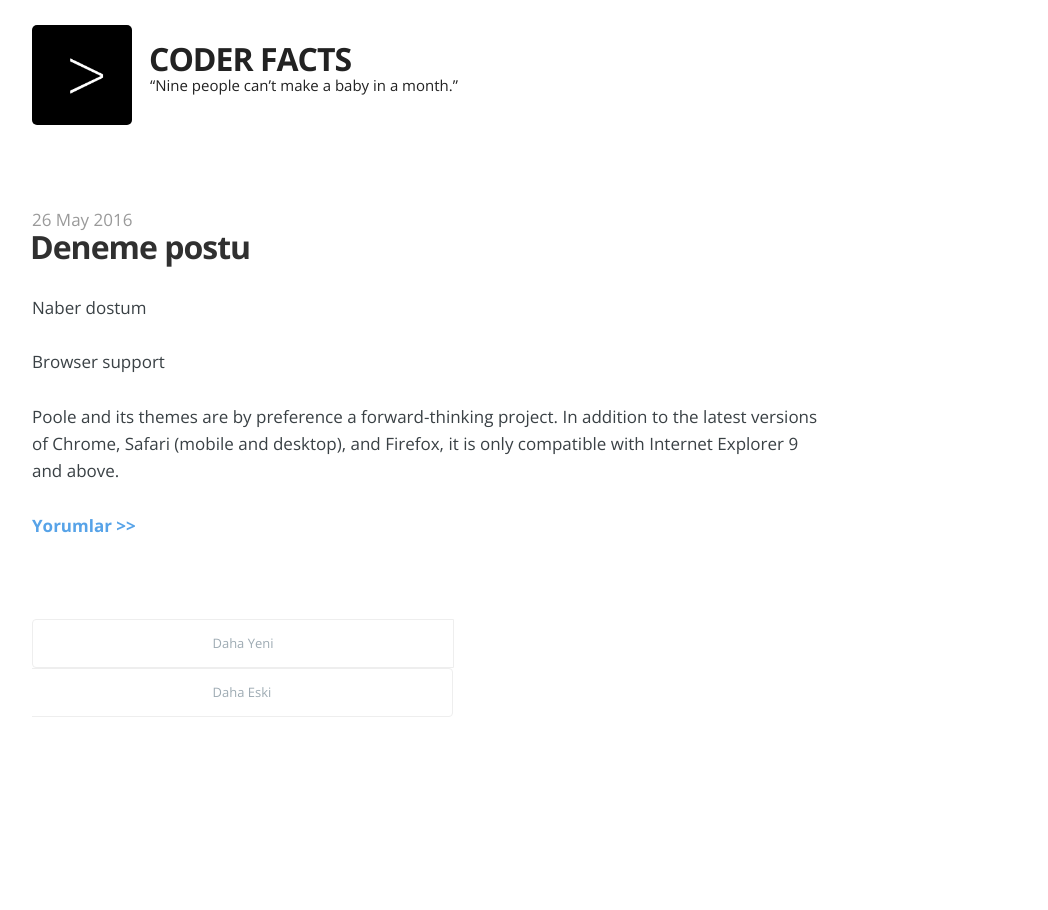
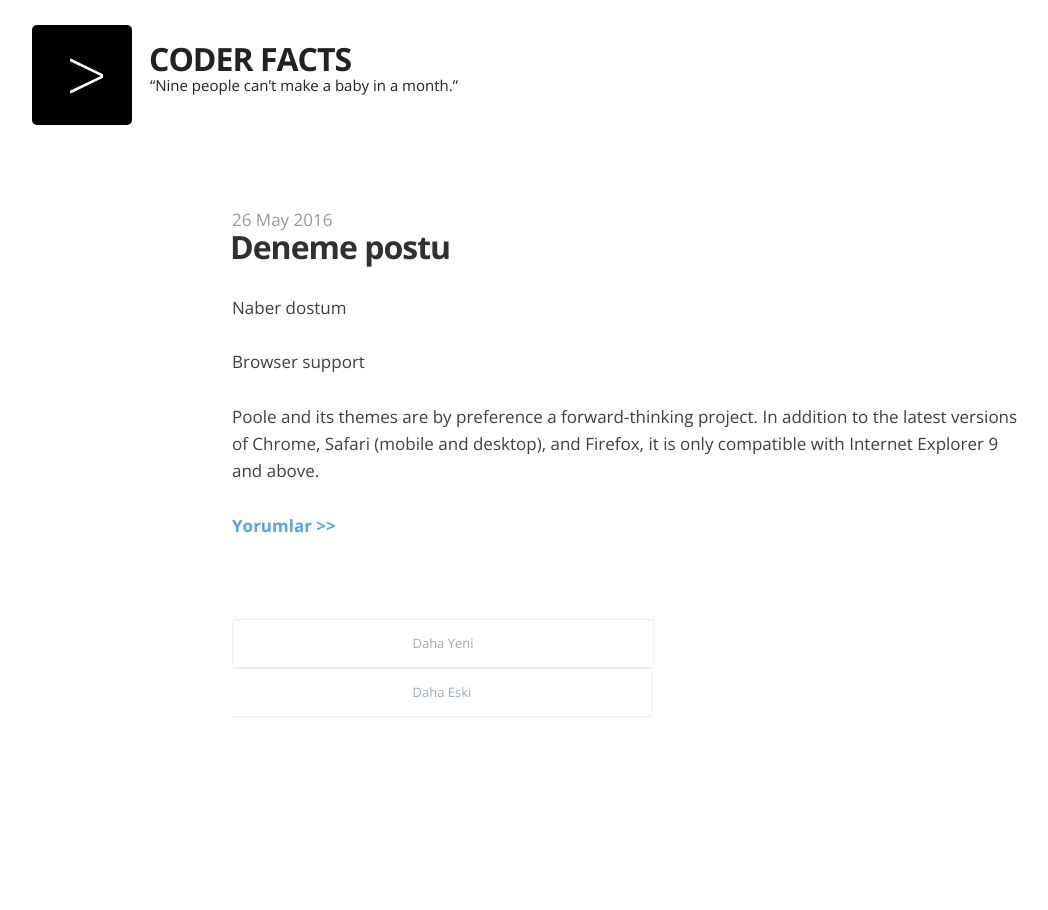
Before and after one commit to osozero/osozero.github.io, a Jekyll site: the page built from index.html, in a window 1280 px wide. Shown: the whole page, without its empty margins (108-1156 px from the left). Built offline with Jekyll 4.4.1, drawn with Linux system fonts in a browser that asks for light colours; the list of posts is cut into pages by our own code; comment, search, counter and statistics services are not loaded.

Commit message:
git test

```diff
--- a/_sass/_mystyle.scss
+++ b/_sass/_mystyle.scss
@@ -280,7 +280,7 @@ table {
 
 .content {
   width: 80%;
-  //float: right;
+  float: right;
 }
 
 .sidebar {
```
